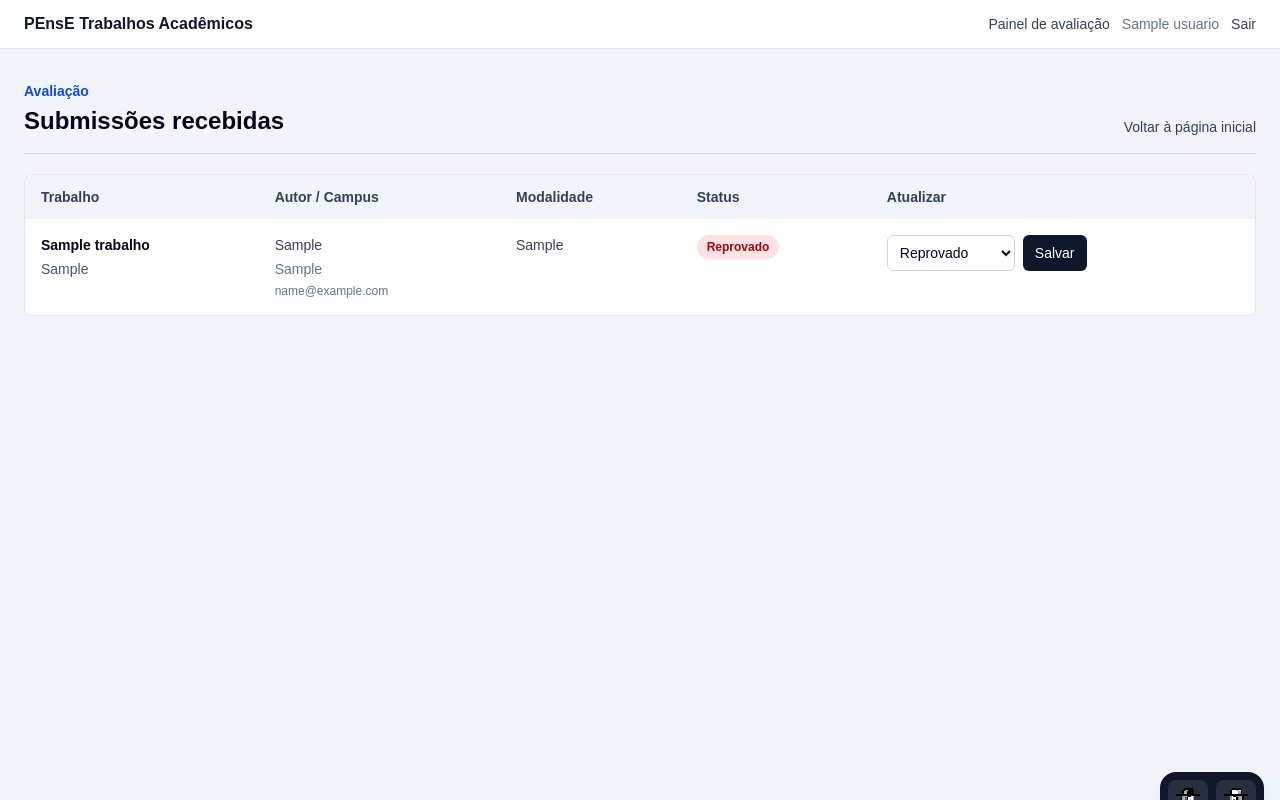
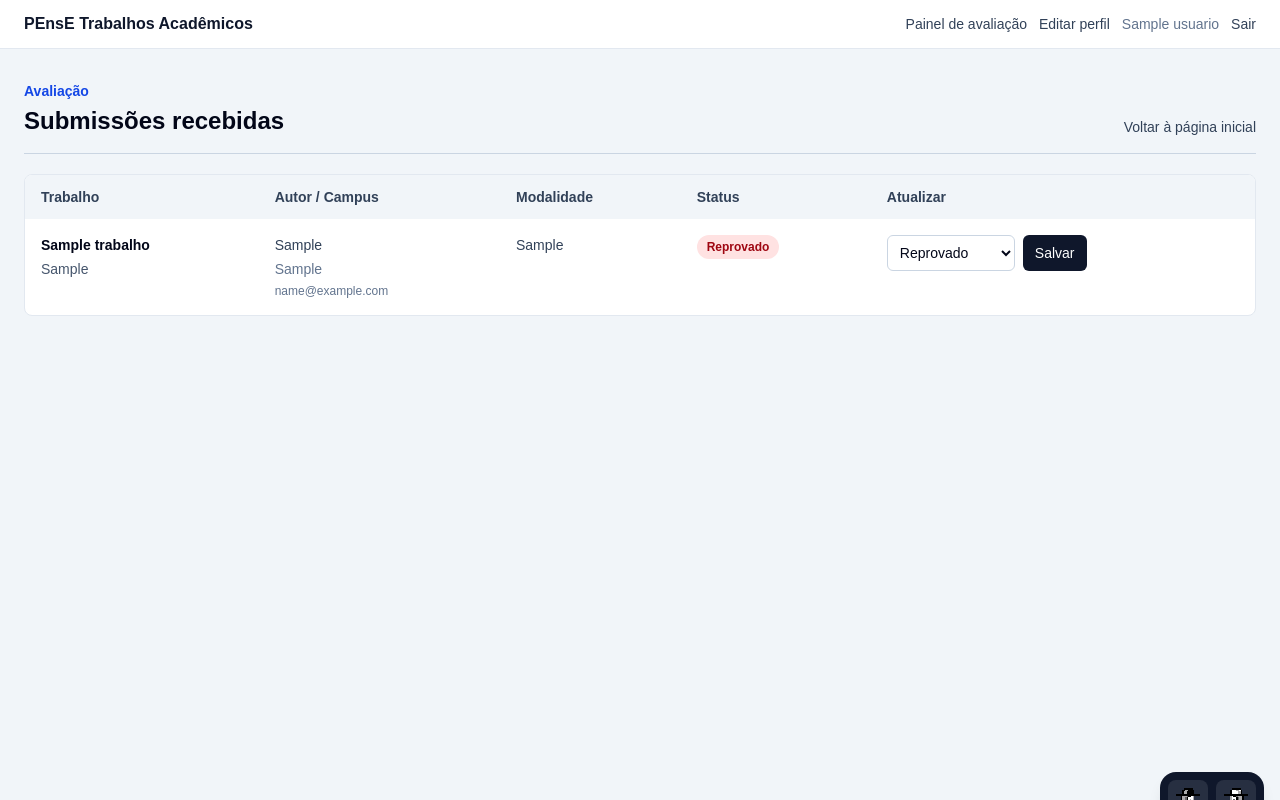
Before and after one commit to allancalabria/Projeto-Pense, a Flask app: page /admin in a window 1280 px wide. Run offline with Flask 3, Linux system fonts and the light colour scheme; the visitor is signed in with stand-in values (Sample User, id 1); tables that the repository leaves empty hold one stand-in row (values such as "Sample post"); some libraries are stand-ins or nearby versions; some web fonts are replaced.

Commit message:
Adicionando acesso à Página de edição dos Dados do Usuário

```diff
--- a/templates/base.html
+++ b/templates/base.html
@@ -106,6 +106,7 @@
             <div class="flex items-center gap-3 text-sm">
                 {% if current_user %}
                     <a href="{{ url_for('admin') }}" class="text-slate-700 hover:text-blue-700">Painel de avaliação</a>
+                    <a href="{{ url_for('editar_perfil') }}" class="text-slate-700 hover:text-blue-700"> Editar perfil </a>
                     <span class="hidden sm:inline text-slate-500">{{ current_user.nome }}</span>
                     <form action="{{ url_for('logout') }}" method="post">
                         <input type="hidden" name="csrf_token" value="{{ csrf_token() }}">
```
